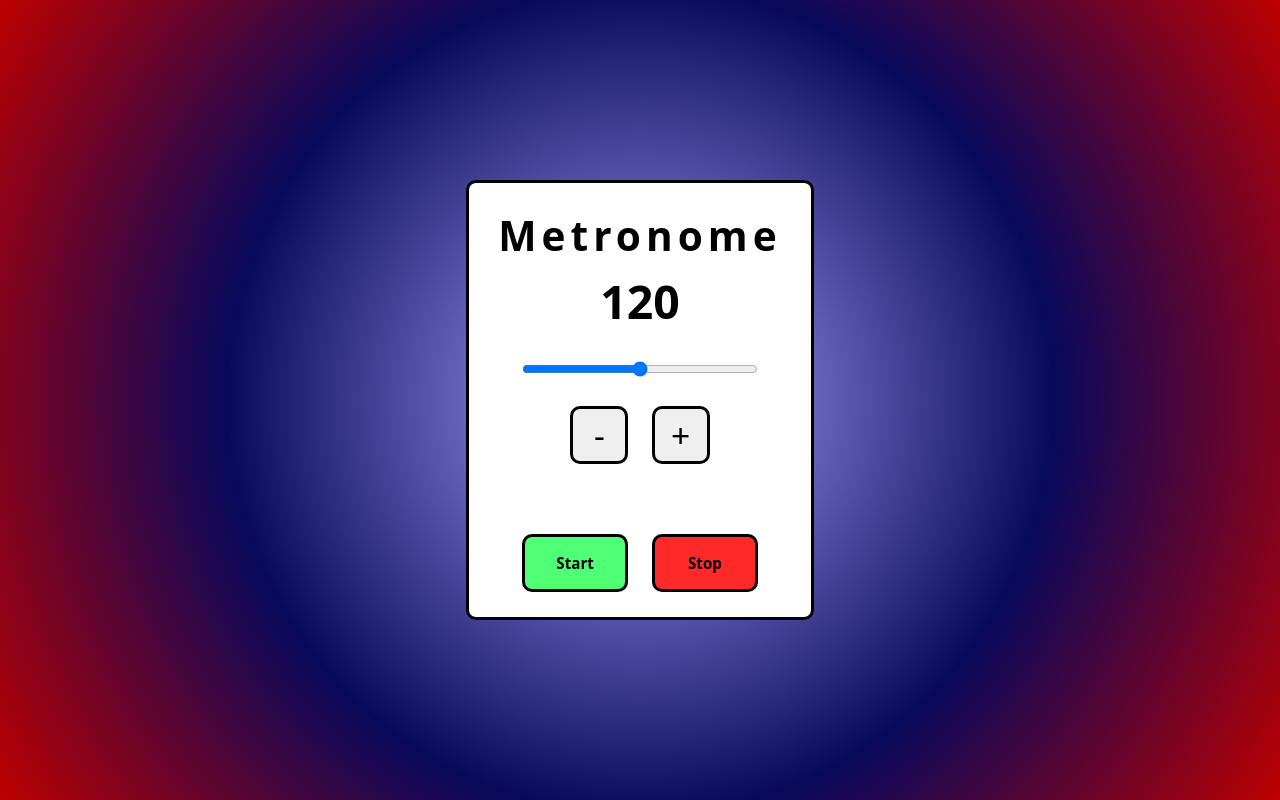
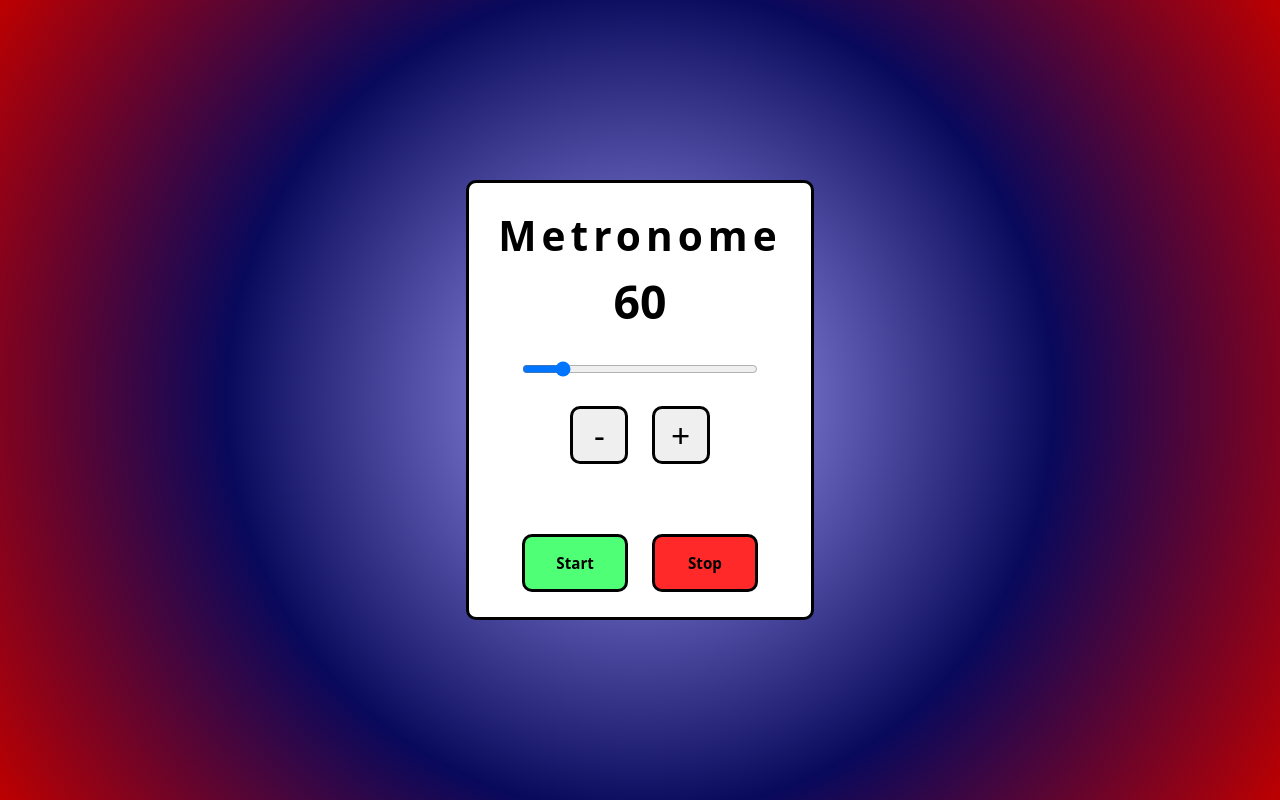
Before and after one commit to J-C-S-V/metronome, a plain HTML site: page metronome.html in a window 1280 px wide. Drawn offline with Linux system fonts and the light colour scheme.

```diff
--- a/metronome.html
+++ b/metronome.html
@@ -10,14 +10,14 @@
   <body>
     <div class="main-container">
       <h1 class="title">Metronome</h1>
-      <h2 class="counter">120</h2>
+      <h2 class="counter">60</h2>
       <input
         class="slider"
         type="range"
         id="sliderValue"
         min="0"
         max="400"
-        value="200"
+        value="60"
       />
       <div class="buttons">
         <div class="buttons__plus-minus">
```
Also changed, not shown: 4 other files.
